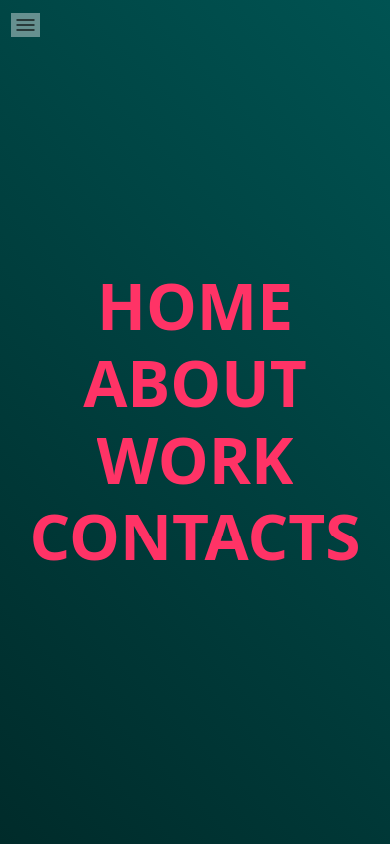
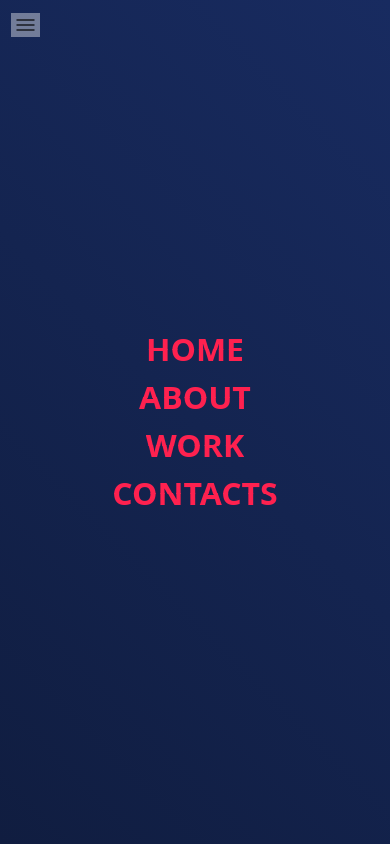
Before and after one commit to zfanli/ui, a Vue app: page /#/text-effect-hover-split-text in a window 390 px wide. Built offline with nearby package versions, Linux system fonts and the light colour scheme.

Commit message:
Update split text effect

```diff
--- a/src/App.vue
+++ b/src/App.vue
@@ -150,6 +150,7 @@ body {
 
 <style lang="scss" scoped>
 .app {
+  height: 100%;
   min-height: 100%;
   max-width: 100vw;
   display: flex;
--- a/src/views/TextEffectHoverSplitText.vue
+++ b/src/views/TextEffectHoverSplitText.vue
@@ -1,5 +1,5 @@
 <template>
-  <div class="wrapper">
+  <div class="wrapper" ref="wrapper">
     <div class="menu" ref="stage">
       <div v-for="item in menu" :key="item.name" class="menu-item">
         {{ item.name }}
@@ -32,8 +32,13 @@ export default {
   mounted() {
     this.parallax = debounce(this.parallax, 10);
     window.addEventListener("mousemove", this.parallax);
-    if (this.$tools.mobile)
-      this.$refs.stage.style.transition = "transform .2s ease";
+    if (this.$tools.mobile) {
+      // this.$refs.stage.style.transition = "transform .2s ease";
+      this.$refs.wrapper.addEventListener("touchmove", (e) => {
+        e.preventDefault();
+        this.parallax(e.touches[0]);
+      });
+    }
   },
 
   destroyed() {
@@ -41,9 +46,8 @@ export default {
   },
 
   methods: {
-    parallax(e) {
-      const { clientX, clientY } = e,
-        { innerWidth, innerHeight } = window,
+    parallax({ clientX, clientY }) {
+      const { innerWidth, innerHeight } = window,
         offsetX = 0.5 - clientX / innerWidth,
         offsetY = 0.5 - clientY / innerHeight,
         dy = -offsetX * this.offset + "px",
@@ -72,17 +76,19 @@ export default {
 
 <style lang="scss" scoped>
 $font-size: 4rem;
-$font-color: #ff3366;
+$font-size-mobile: 2rem;
+$font-color: #fe214f;
 $perspective: 60rem;
 $divide-height: 4px;
 $divide-position: 49%;
 
 .wrapper {
-  background: linear-gradient(45deg, #002b2a, #005352);
+  background: linear-gradient(45deg, #101d40, #182b60);
   perspective: $perspective;
   display: flex;
   justify-content: center;
   align-items: center;
+  height: 100%;
 
   .menu {
     display: flex;
@@ -91,7 +97,6 @@ $divide-position: 49%;
     text-transform: uppercase;
     text-align: center;
     transform-style: preserve-3d;
-    line-height: 1.2;
 
     .menu-item {
       cursor: pointer;
@@ -99,6 +104,12 @@ $divide-position: 49%;
       position: relative;
       font-size: $font-size;
       font-weight: bold;
+      line-height: 1.2;
+
+      @media screen and (max-width: 580px) {
+        font-size: $font-size-mobile;
+        line-height: 1.5;
+      }
 
       &::before {
         content: "";
@@ -123,6 +134,7 @@ $divide-position: 49%;
         top: 0;
         color: $font-color;
         transition: all 0.8s cubic-bezier(0.15, 1, 0.4, 1);
+        white-space: nowrap;
       }
 
       .mask + .mask {
```
